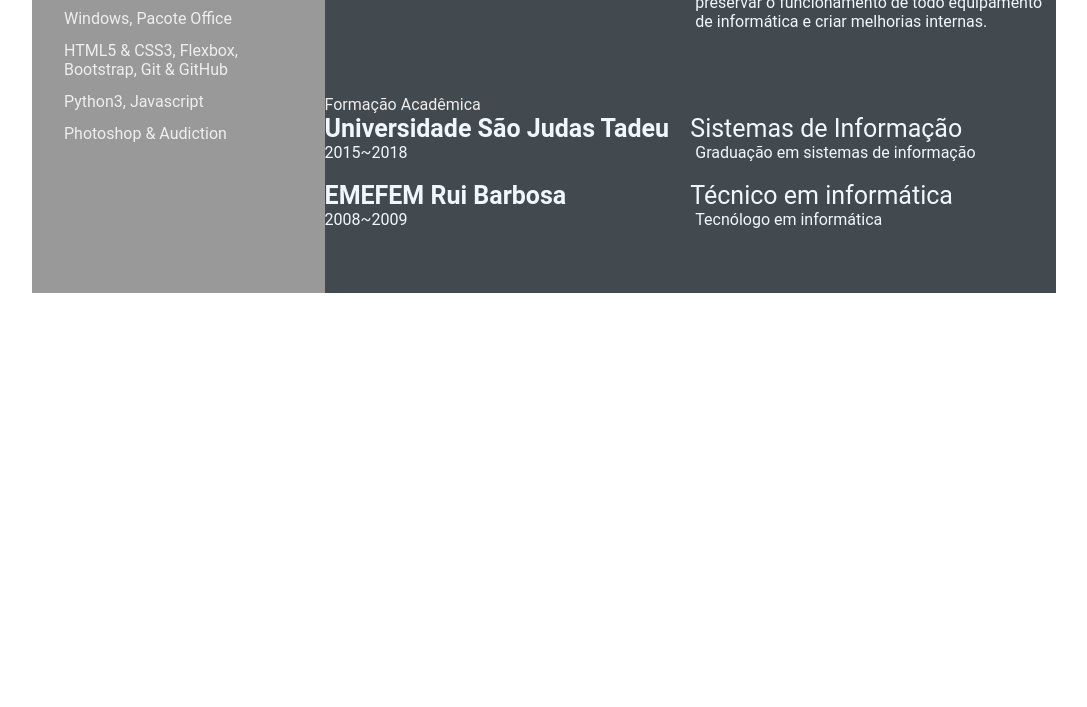
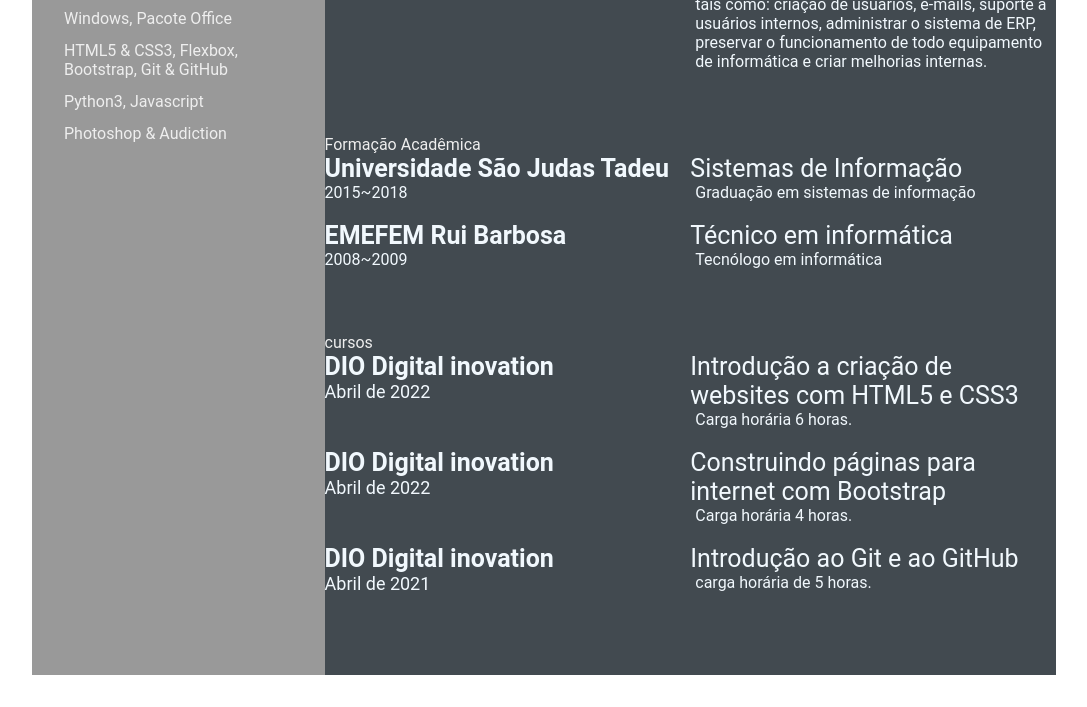
Before and after one commit to EduardoAlmeida82/devweekgit.github.io, a plain HTML site: page index.html in a window 1280 px wide. Shown: the part 701-1408 px from the top of the page, without its empty margins (96-1183 px from the left). Before the commit the page ends 1026 px from the top, so only its background shows below. Drawn offline with Linux system fonts and the light colour scheme.

Commit message:
Inserção dos cursos realizados

```diff
--- a/index.html
+++ b/index.html
@@ -55,8 +55,8 @@
         <section class="right-section">
             <div class="right-section-contents">
                 <section class="about gap">
-                    <div class="right-title">Sobre mim</div>
-                    <p class="about-me-contents">Olá, sou o Eduardo<br>
+                    <div class="right-title">Sobre mim</div><br>
+                    <p class="about-me-contents">Olá, sou o Eduardo!<br><br>
                         Apaixonado por tecnologia, decidi ingressar na área em 2008. Nesses 12 anos de experiência, tive
                         diversas<br>
                         oportunidades que me fizeram crescer profissionalmente e obter um vasto conhecimento. E
@@ -137,6 +137,48 @@
                     </div>
                 </div>
             </section>
+
+            <section class="awards gap">
+                <div class="right-title">cursos</div>
+                <div class="awards-contents">
+                    <div class="awards-left">
+                        <p class="awards-company-name">DIO Digital inovation</p>
+                        <p class="awards-time-period">Abril de 2022</p>
+                    </div>
+                    <div class="awards-right">
+                        <p class="awards-name">Introdução a criação de websites
+                            com HTML5 e CSS3</p>
+                        <p class="awards-desc">
+                            Carga horária 6 horas.
+                        </p><br>
+                    </div>
+
+                    <div class="awards-left">
+                        <p class="awards-company-name">DIO Digital inovation</p>
+                        <p class="awards-time-period">Abril de 2022</p>
+                    </div>
+                    <div class="awards-right">
+                        <p class="awards-name">Construindo páginas para
+                            internet com Bootstrap</p>
+                        <p class="awards-desc">
+                            Carga horária 4 horas.
+                        </p><br>
+                    </div>
+
+                    <div class="awards-left">
+                        <p class="awards-company-name">DIO Digital inovation</p>
+                        <p class="awards-time-period">Abril de 2021</p>
+                    </div>
+                    <div class="awards-right">
+                        <p class="awards-name">Introdução ao Git e ao GitHub</p>
+                        <p class="awards-desc">
+                            carga horária de 5 horas.
+                        </p><br>
+                    </div>
+
+                </div>
+            </section>
+
         </section>
     </main>
 </body>
```
